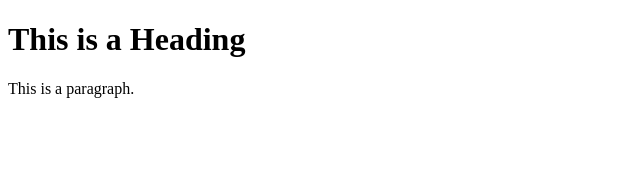
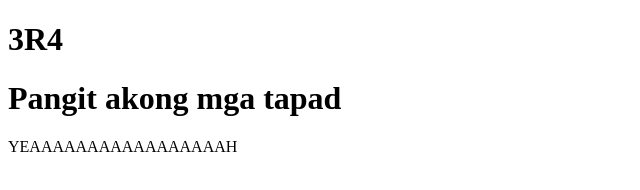
Before and after one commit to isntshelabli/lovelyjanio, a plain HTML site: page index.html in a window 1280 px wide. Shown: the whole page, without its empty margins (0-640 px from the left). Drawn offline with Linux system fonts and the light colour scheme.

Commit message:
update file

```diff
--- a/index.html
+++ b/index.html
@@ -1,12 +1,13 @@
 <!DOCTYPE html>
 <html>
 <head>
-<title>Page Title</title>
+<title>Lovely Joy Janio</title>
 </head>
 <body>
 
-<h1>This is a Heading</h1>
-<p>This is a paragraph.</p>
+<h1>3R4</h1>
+<h1>Pangit akong mga tapad</h1>
+<p>YEAAAAAAAAAAAAAAAAAH</p>
 
 </body>
 </html>
```
